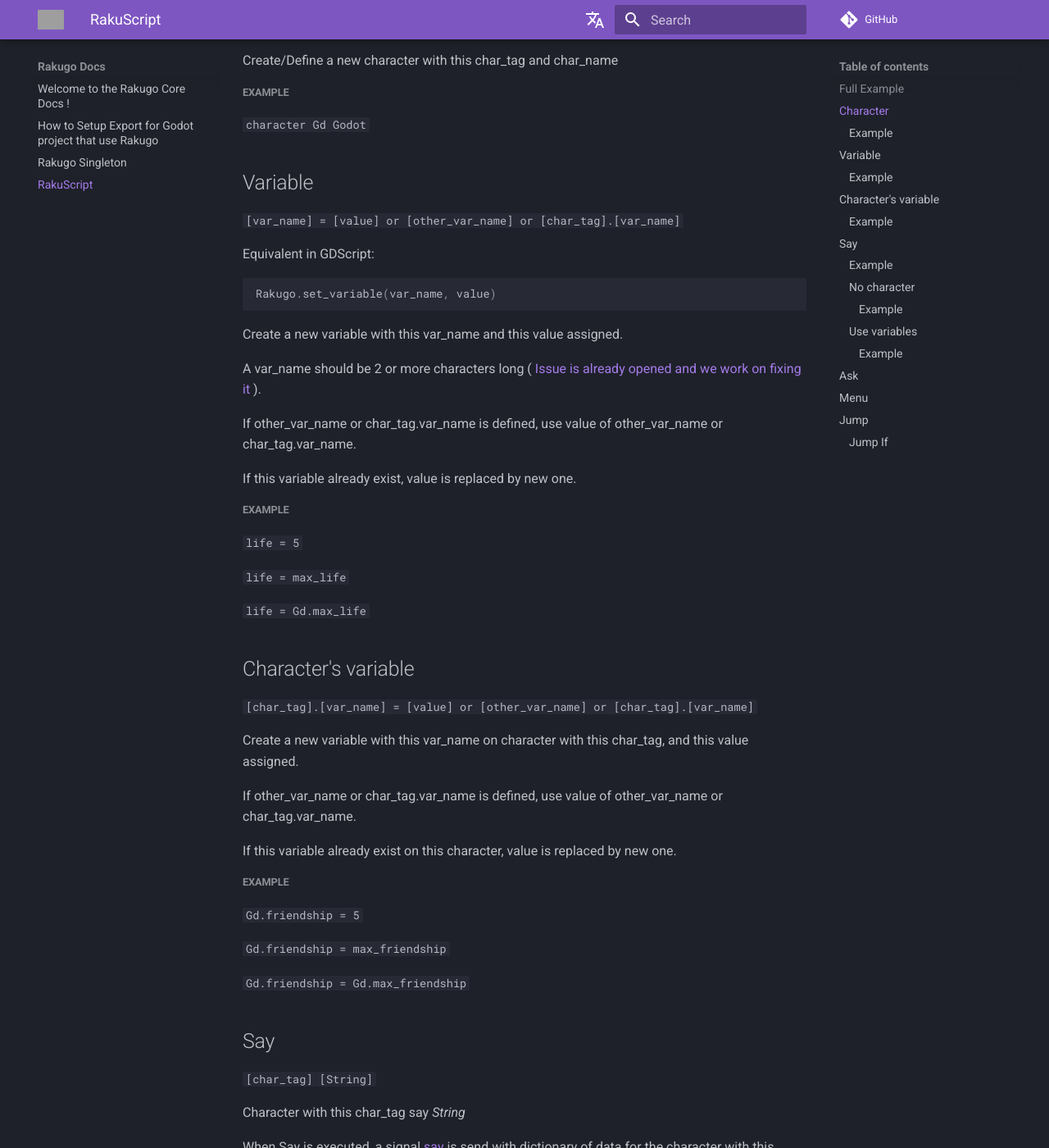
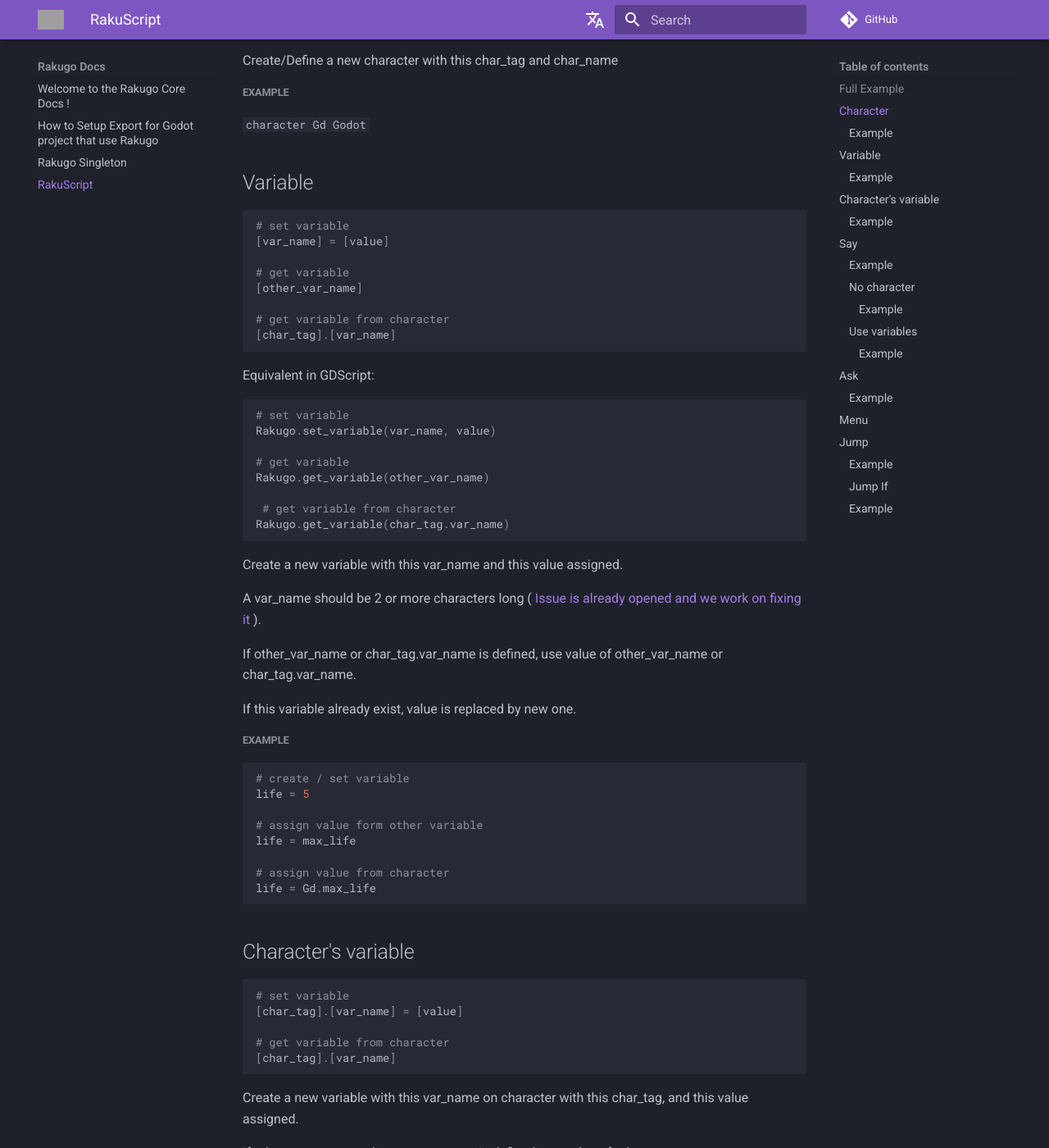
Before and after one commit to rakugoteam/rakugo-docs, an MkDocs documentation site: the page built from docs/rakuscript.md, in a window 1280 px wide and 1400 px high, scrolled down 547 px. Shown: the whole window at 82% size. Built offline with MkDocs 1.6.1 and Material for MkDocs 9.7.7, drawn with Linux system fonts in a browser that asks for light colours; comment, search, counter and statistics services are not loaded; the version menu is left out; some of the changed text lies outside the part shown; grey boxes are pictures that could not be loaded.

Commit message:
add info about ask, jump, jump if and more info about variables

````diff
--- a/docs/rakuscript.md
+++ b/docs/rakuscript.md
@@ -25,11 +25,27 @@
 
 ## Variable
 
-```[var_name] = [value] or [other_var_name] or [char_tag].[var_name]```
+```python
+# set variable
+[var_name] = [value]
+
+# get variable
+[other_var_name]
+
+# get variable from character
+[char_tag].[var_name]
+```
 
 Equivalent in GDScript:
 ```gdscript
+# set variable
 Rakugo.set_variable(var_name, value)
+
+# get variable
+Rakugo.get_variable(other_var_name)
+
+ # get variable from character
+Rakugo.get_variable(char_tag.var_name)
 ```
 
 Create a new variable with this var_name and this value assigned.
@@ -42,15 +58,27 @@
 
 ##### Example
 
-```life = 5```
+```python
 
-```life = max_life```
+# create / set variable
+life = 5
 
-```life = Gd.max_life```
+# assign value form other variable
+life = max_life
 
+# assign value from character
+life = Gd.max_life
+
+```
 ## Character's variable
 
-```[char_tag].[var_name] = [value] or [other_var_name] or [char_tag].[var_name]```
+```python
+# set variable
+[char_tag].[var_name] = [value]
+
+# get variable from character
+[char_tag].[var_name]
+```
 
 Create a new variable with this var_name on character with this char_tag, and this value assigned.
 
@@ -60,11 +88,16 @@
 
 ##### Example
 
-```Gd.friendship = 5```
+```python
+# create / set character variable
+Gd.friendship = 5
 
-```Gd.friendship = max_friendship```
+# assign value from other variable
+Gd.friendship = max_friendship
 
-```Gd.friendship = Gd.max_friendship```
+# assign value from character
+Gd.friendship = Gd.max_friendship
+```
 
 ## Say
 
@@ -80,7 +113,9 @@
 
 ##### Example
 
-```Gd "Hello !"```
+```python
+Gd "Hello !"
+```
 
 ### No character
 
@@ -102,21 +137,89 @@
 
 ##### Example
 
-```"My name is <Gd.name>, and I have <life> point of life"```
+```
+"My name is <Gd.name>, and I have <life> point of life"
+```
 
 ## Ask
 
-After a Ask is executed, Rakugo waiting call of [ask_return].
+```
+[var_name] = ? [question]
+```
+
+```
+[var_name] = ? [question] [placeholder]
+```
+
+```
+[var_name] = ? [character_tag] [question] [placeholder]
+
+```
+
+It can be used get user input as string,
+for example you can use it to ask user for a his/her/their name.
+
+After a Ask is executed, Rakugo waiting call of [ask_return] signal:
+
+```gdscript
+Rakugo.ask_return(answer)
+```
+
+### Example
+
+```
+player.name = ? "What is your name ?"
+player.age = ? "How old are you ?"
+```
 
 ## Menu
 
-After a Menu is executed, Rakugo waiting call of [ask_return].
+It can be used to create a ui that switches between different branches
+of dialogue tree.
+
+**WIP**
+
+After a Menu is executed, Rakugo waiting call of [ask_menu] signal:
+
+```gdscript
+Rakugo.ask_menu(branch_index)
+```
 
 ## Jump
+
+```
+jump [label_name] or jump [menu_label_name]
+```
+
+It will jump dialogue branch with given label_name or menu_label_name.
+
+### Example
+
+```
+jump start
+
+jump shop_menu
+```
+
 ### Jump If
+
+```
+jump [label_name] if [condition]
+```
+
+It will jump dialogue branch with given
+label_name or menu_label_name if condition is true.
+
+### Example
+
+```
+jump emily_date if emily.relationship >= 20
+```
+
 
 [#93]: https://github.com/rakugoteam/Rakugo/issues/93
 [say]: rakugo_singleton.md#say-characterdictionary-textstring
 [step]: rakugo_singleton.md#step
 [Say]: rakuscript.md#say
 [ask_return]: rakuscript.md#ask_return
+[ask_menu]: rakuscript.md#ask_menu
````
